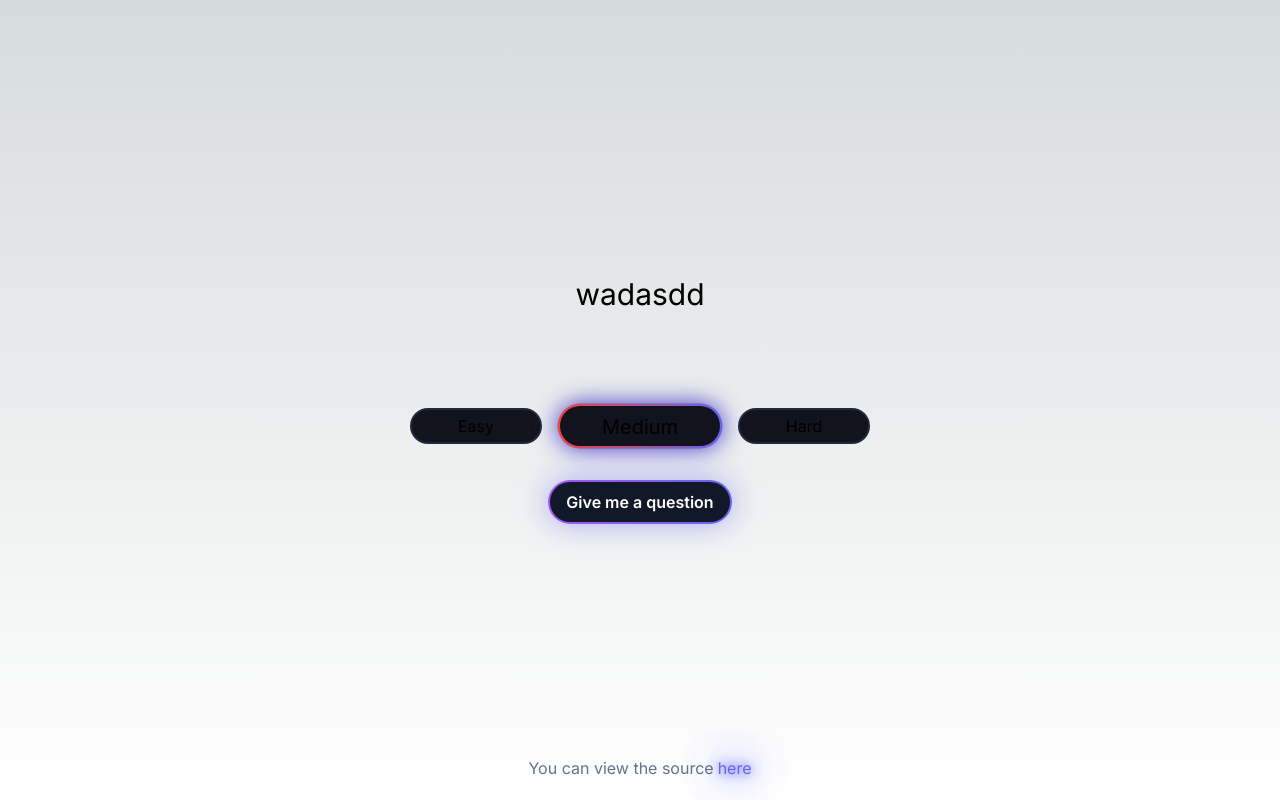
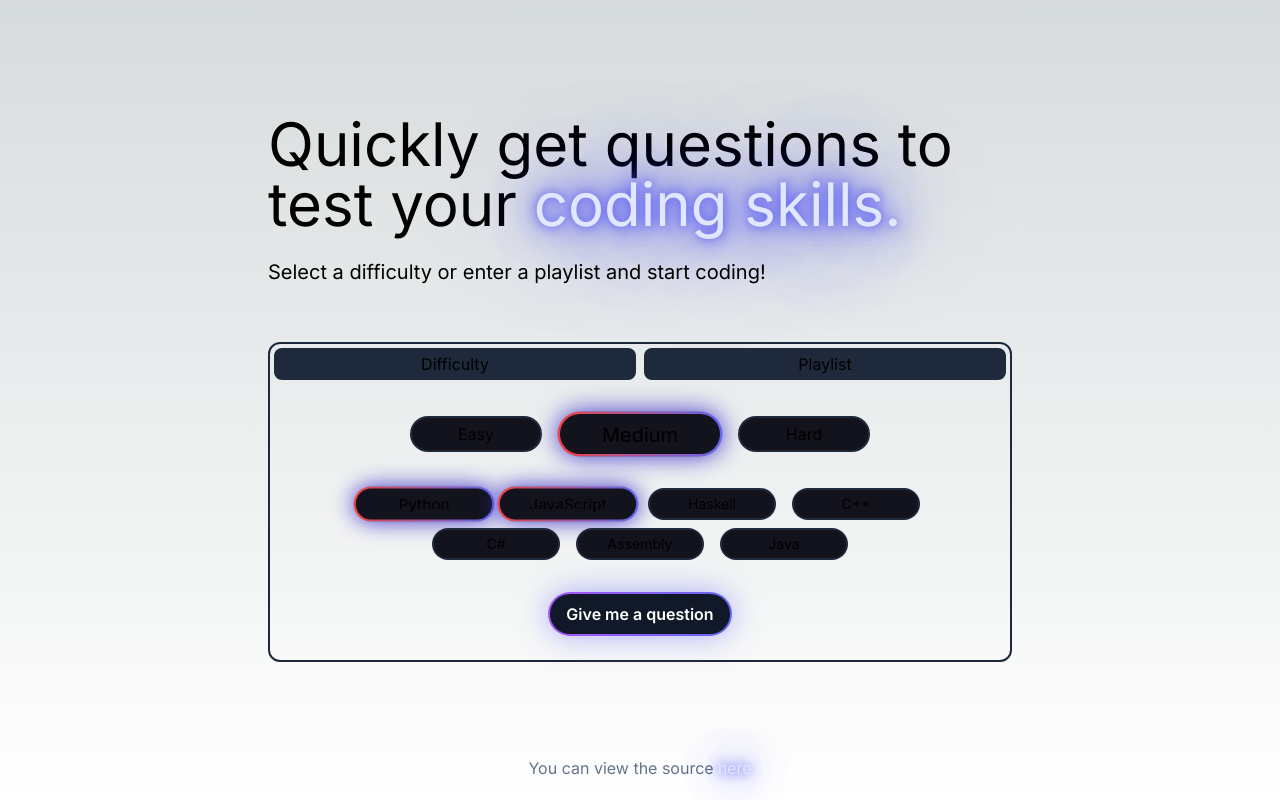
Before and after one commit to Progalt/langbytes-site, a Next.js app: page / in a window 1280 px wide. Built offline with nearby package versions, Linux system fonts and the light colour scheme; no server answers; the database is empty.

Commit message:
Working on home page

```diff
--- /dev/null
+++ b/src/app/Components/LanguageButton.js
@@ -0,0 +1,23 @@
+
+
+export function LanguageButton({ language, selectedLanguages, setSelectedLanguages }) {
+
+
+    return (
+        <div className={`w-32 bg-slate-800 p-[2px] rounded-full first-letter:transition-all duration-200 hover:shadow-[0_0px_15px_0] hover:shadow-indigo-700 ${selectedLanguages.includes(language) ? "scale-110 shadow-[0_0px_20px_0px] shadow-indigo-700" : "scale-100"}
+        ${selectedLanguages.includes(language) ? "bg-gradient-to-r from-red-500 to-indigo-500" : "" }`}>
+            <button
+            className={`bg-[#13131d]  py-1 w-full rounded-full text-sm`}
+            onClick={() => {
+                if (selectedLanguages.includes(language)) {
+                    selectedLanguages = selectedLanguages.filter(item => item !== language);
+                    setSelectedLanguages(selectedLanguages);
+                }
+                else {
+                    let arr = [...selectedLanguages, language];
+                     setSelectedLanguages(arr);
+                }
+             }}>{language}</button>
+        </div>
+    );
+}
--- a/src/app/Components/Tooltip.js
+++ b/src/app/Components/Tooltip.js
@@ -15,7 +15,7 @@ export function Tooltip({ text, children  }) {
                 {children}
             </div>
             {showTooltip && (
-                <div className="absolute x-20 bg-black text-white text-sm py-1 px-2 rounded whitespace-nowrap top-0 left-1/2 transform -translate-x-1/2 translate-y-full">
+                <div className="absolute x-20 bg-black/50 text-white text-sm py-1 px-2 rounded whitespace-nowrap top-0 left-1/2 transform -translate-x-1/2 translate-y-full">
                 {text}
                 </div>
             )}
--- a/src/app/globals.css
+++ b/src/app/globals.css
@@ -36,6 +36,10 @@ body {
   .text-glow {
     text-shadow: 0 0 10px #6366f1 , 0 0 20px #6366f1 , 0 0 40px #6366f1 , 0 0 80px #6366f1 , 0 0 120px #6366f1 ;
   }
+
+  .text-glow-red {
+    text-shadow: 0 0 10px rgb(255, 75, 75) , 0 0 20px rgb(255, 75, 75) , 0 0 40px rgb(255, 75, 75) , 0 0 80px rgb(255, 75, 75) , 0 0 120px rgb(255, 75, 75) ;
+  }
 }
 
 input:-webkit-autofill {
--- a/src/app/page.js
+++ b/src/app/page.js
@@ -4,10 +4,15 @@ import { TaskSnippet, supabase } from "./Components/TaskSnippet";
 import { IoPerson } from "react-icons/io5";
 import { DifficultyButton } from "./Components/DifficultyButton";
 import { Modal } from "./Components/Modal";
+import { TiArrowBackOutline } from "react-icons/ti";
+import { MdBackHand } from "react-icons/md";
+import { LanguageButton } from "./Components/LanguageButton";
+import { Inter } from "next/font/google";
 
 function getRandomInteger(min, max) {
   return Math.floor(Math.random() * (max - min + 1)) + min;
 }
+
 
 export default function Home() {
 
@@ -15,6 +20,7 @@ export default function Home() {
   const [ questionId, setQuestionID ] = useState(0);
   const [ difficulty, setDifficulty ] = useState("Medium");
   const [ questionCount, setQuestionCount] = useState(null);
+  const [ selectedLanguages, setSelectedLanguages ] = useState([ "Python", "JavaScript" ]);
 
   useEffect( () => {
     const urlParams = new URLSearchParams(window.location.search);
@@ -91,12 +97,17 @@ export default function Home() {
     setShowQuestion(true);
   }
 
+  const possibleLanguages = [ "Python", "JavaScript", "Haskell", "C++", "C#", "Assembly", "Java" ];
+  const numColumns = 4;
+  const numRows = Math.ceil(possibleLanguages.length / numColumns);
+
   return (
       <main className="p-5 w-full h-screen flex flex-col justify-center items-center">
         <div className="w-[60%]">
           { showQuestion &&
             <div className="flex flex-col justify-center items-center">
               <TaskSnippet id={questionId} difficulty={difficulty} />
+              <div className="flex items-center justify-center">
                 <button
                   onClick={() => {
                     getNewID();
@@ -107,19 +118,46 @@ export default function Home() {
                     </span>
                   </button>
                 </div>
+            </div>
           }
           {
             !showQuestion &&
             <div className="flex flex-col justify-center items-center">
-              <h1 className="text-3xl mb-24">wadasdd</h1>
-              <div className="flex flex-row justify-center items-center mb-4">
+              <section className="mb-14">
+                <h1 className="text-6xl">
+                  Quickly get questions to test your
+                  <span className="text-glow text-indigo-100"> coding skills.
+                  </span>
+                </h1>
+
+                <h2 className="text-xl mt-6">Select a difficulty or enter a playlist and start coding!</h2>
+              </section>
+              <div className="w-full border-2 border-slate-800 mb-6 rounded-xl">
+                <div className="relative flex flex-row justify-between items-center h-full mb-8">
+                  <button className="w-full bg-slate-800 m-1 rounded-lg h-8">Difficulty</button>
+                  <button className="w-full bg-slate-800 m-1 rounded-lg h-8">Playlist</button>
+                </div>
+                <div className="flex flex-row justify-center items-center">
                   <DifficultyButton difficulty={"Easy"} selected={difficulty} setDifficulty={updateDifficulty}/>
                   <DifficultyButton difficulty={"Medium"} selected={difficulty}  setDifficulty={updateDifficulty}/>
                   <DifficultyButton difficulty={"Hard"} selected={difficulty}  setDifficulty={updateDifficulty}/>
                 </div>
+                  <div className="mt-4 mb-8">
+                       {
+                        Array.from({ length: numRows }).map((_, rowIndex) => (
+                        <div key={rowIndex} className="mt-2 flex justify-center items-center w-full gap-4">
+                        {
+                          possibleLanguages.slice(rowIndex * numColumns, (rowIndex + 1) * numColumns).map((lang, index) => {
+                              return <LanguageButton key={lang} language={lang} selectedLanguages={selectedLanguages} setSelectedLanguages={setSelectedLanguages}></LanguageButton>
+                            })
+                        }
+                        </div>
+                        ))
+                    }
+                  </div>
+                  {questionCount !== null &&
+                    <div className="flex flex-row justify-center items-center mb-6">
 
-              {questionCount !== null &&
-                <div className="flex flex-row justify-center items-center">
                     <button
                     onClick={() => {
                       getNewID();
@@ -132,21 +170,26 @@ export default function Home() {
 
                     </div>
                   }
+              </div>
+
+
+              {/* <hr className="w-[80%] border border-slate-800 mb-2"></hr> */}
+              {/* <div className=" mb-14 w-[60%]">
+                <input id="playlist" type="text" name="playlist" placeholder="playlist ID" required
+                  className="mt-4 w-full rounded-xl h-10 outline-2 bg-[#212536] placeholder-slate-200 text-white p-2 border-transparent focus:ring-transparent focus:border-transparent focus:outline focus:outline-indigo-500 focus:outline-offset-2 focus:shadow-[0_0px_30px_0] focus:shadow-indigo-500/50 transition-shadow duration-200" />
+              </div> */}
+
+
 
             </div>
 
           }
         </div>
-        {/* <div className="absolute top-0 right-0 mt-4 mr-10">
-          <div className="w-12 h-12 bg-indigo-500 rounded-full flex justify-center items-center">
-            <IoPerson className="text-2xl"/>
-          </div>
-        </div> */}
 
         <footer className="absolute bottom-5">
           <div className="flex flex-row justify-center items-center">
             <p className="text-slate-500">You can view the source</p>
-            <a href="https://github.com/Progalt/portfolio-react" className="ml-1 text-indigo-500 text-glow hover:text-white transition-all duration-150">here</a>
+            <a href="https://github.com/Progalt/portfolio-react" className="ml-1 text-indigo-100 text-glow hover:text-white transition-all duration-150">here</a>
           </div>
         </footer>
       </main>
```
Lines whose indentation alone changed are shown as unchanged.
